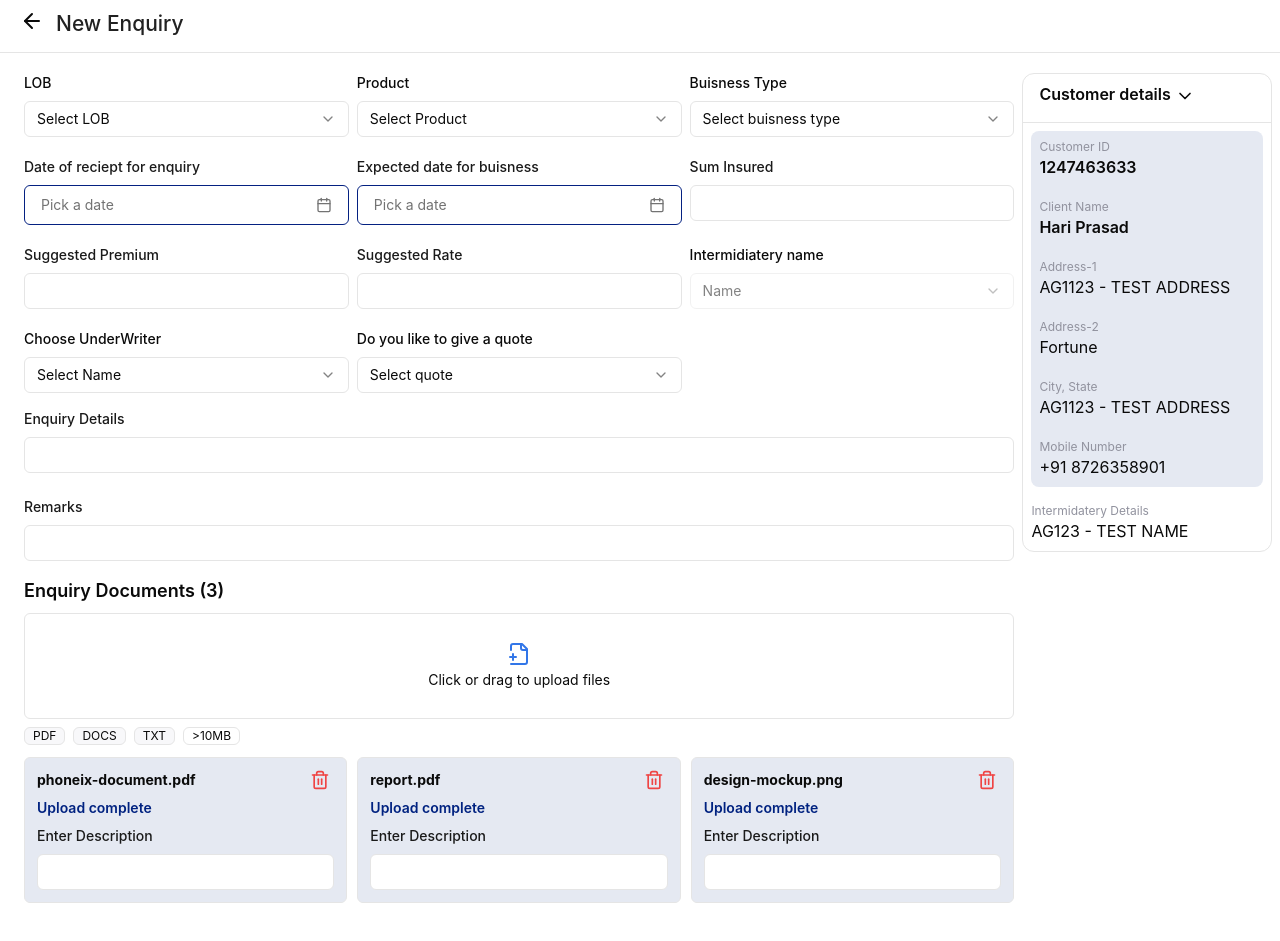
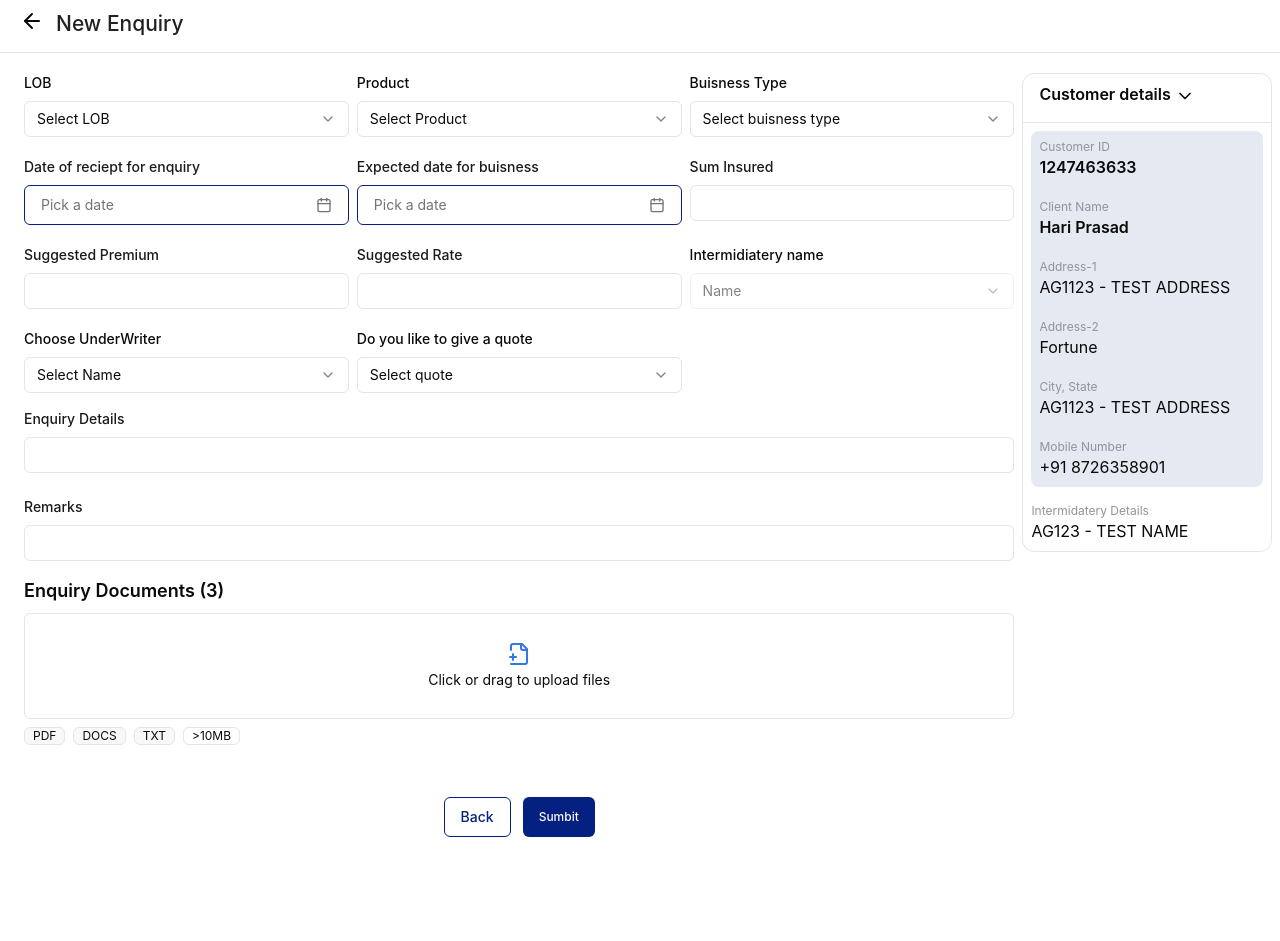
Before and after one commit to WeNxtProducts/CRM_UI, a Next.js app: page /enquiryCreate in a window 1280 px wide. Shown: the top 941 px of the page. After the commit the page ends 837 px from the top, so only its background shows below. Built offline with nearby package versions, Linux system fonts and the light colour scheme.

Commit message:
DMS upload

```diff
--- a/package.json
+++ b/package.json
@@ -3,7 +3,7 @@
   "version": "0.1.0",
   "private": true,
   "scripts": {
-    "dev": "next dev",
+    "dev": "next dev -p 3000",
     "build": "next build",
     "start": "next start",
     "lint": "next lint"
--- a/src/components/enquiry/enquiryNew/enquiryForm.tsx
+++ b/src/components/enquiry/enquiryNew/enquiryForm.tsx
@@ -1,3 +1,4 @@
+/* eslint-disable @typescript-eslint/no-explicit-any */
 'use client'
 
 import React, { useState } from 'react'
@@ -10,7 +11,7 @@ import {
 	SelectContent,
 	SelectGroup,
 	SelectItem,
-	SelectLabel,
+	// SelectLabel,
 	SelectTrigger,
 	SelectValue,
 	SelectWrapper
@@ -27,18 +28,18 @@ import { useSelector } from 'react-redux'
 
 const EnquiryForm = () => {
 	const router = useRouter()
-	const [date, setDate] = React.useState<Date>()
+	// const [date, setDate] = React.useState<Date>()
 	const [enquirySaved, setEnquirySaved] = useState(false)
 	const {
 		register,
 		handleSubmit,
-		formState: { errors },
-		getValues,
+		// formState: { errors },
+		// getValues,
 		control
 	} = useForm({})
 
-	const leadId = useSelector((state:any)=>state.apps.leadId)
-	console.log('leadId:',leadId)
+	const leadId = useSelector((state: any) => state.apps.leadId)
+	console.log('leadId:', leadId)
 
 	const newEnquiry: any = useApiRequests('enquiryCreate', 'POST')
 
@@ -312,7 +313,7 @@ const EnquiryForm = () => {
 						<UploadListArea />
 
 						<div className='flex justify-center gap-x-3'>
-							<Button>Back</Button>
+							<Button variant='outline'>Back</Button>
 
 							<Button onClick={() => setEnquirySaved(true)}>Sumbit</Button>
 						</div>
@@ -327,7 +328,7 @@ const EnquiryForm = () => {
 					)}
 				</div>
 				<div className='col-span-2'>
-					<EnquiryRightBar leadId={leadId}/>
+					<EnquiryRightBar leadId={leadId} />
 				</div>
 			</div>
 		</div>
--- a/src/components/ui/enquiry-docUpload/uploadListArea.tsx
+++ b/src/components/ui/enquiry-docUpload/uploadListArea.tsx
@@ -1,16 +1,50 @@
-import { FilePlus2, Trash2 } from 'lucide-react'
+/* eslint-disable @typescript-eslint/no-explicit-any */
+'use client'
+
+import React, { useCallback, useEffect, useState } from 'react'
+import { Eye, FilePlus2, Save, Trash2 } from 'lucide-react'
 import { Input } from '@/components/ui/input'
-import React, { useCallback } from 'react'
 import { useDropzone } from 'react-dropzone'
 import { Swiper, SwiperSlide } from 'swiper/react'
+import { Navigation } from 'swiper/modules'
+import { getFileFormat, handleFileDownloadOrView, readFileAsBase64 } from '@/lib/mediaHelper'
+import 'swiper/css/navigation'
 import 'swiper/css'
-import { Navigation } from 'swiper/modules'
-import 'swiper/css/navigation'
 
 const UploadListArea = () => {
+	const fileData = {
+		module: 'enquiry',
+		TranId: '1',
+		DocType: 'enquiry',
+		replaceFlag: 'N',
+		dms_status: 'N',
+		uploadscrn: 'enquiry',
+		screenName: 'DMS',
+	};
+	const [files, setFiles] = useState<any>([])
+
 	const onDrop = useCallback(async (acceptedFiles: any) => {
-		console.log('acceptedFiles  : ', acceptedFiles)
-	}, [])
+		const filesBase64: any = [];
+		for (const file of acceptedFiles) {
+			const base64String = await readFileAsBase64(file);
+			filesBase64.push({
+				filename: file.name,
+				base64String: base64String,
+				genType: getFileFormat(file),
+				description: '',
+				...fileData,
+			});
+		}
+
+		setFiles((prevFiles: any) => {
+			const validPrevFiles = Array.isArray(prevFiles) ? prevFiles : [];
+			return [...validPrevFiles, ...filesBase64];
+		});
+	}, []);
+
+	useEffect(() => {
+		console.log("files : ", files)
+	}, [files])
 
 	const { getRootProps, getInputProps, isDragActive } = useDropzone({
 		onDrop,
@@ -29,14 +63,22 @@ const UploadListArea = () => {
 		}
 	})
 
-	const documents = [
-		{ id: 1, name: 'phoneix-document.pdf', status: 'Upload complete' },
-		{ id: 2, name: 'report.pdf', status: 'Upload complete' },
-		{ id: 3, name: 'design-mockup.png', status: 'Upload complete' },
-		// { id: 4, name: 'presentation.pptx', status: 'Upload complete' },
-		// { id: 5, name: 'report.pdf', status: 'Upload complete' },
-		// { id: 6, name: 'report.pdf', status: 'Upload complete' }
-	]
+	const handleChangeVal = (index: any) => (e: any) => {
+		const newDescription = e.target.value;
+		setFiles((prevFiles: any) =>
+			prevFiles.map((file: any, i: any) =>
+				i === index ? { ...file, description: newDescription } : file
+			)
+		);
+	}
+
+	const handleViewFile = (index: any) => {
+		if (Object.prototype.hasOwnProperty.call(files[index], 'base64String')) {
+			handleFileDownloadOrView(files[index]);
+		} else {
+			console.log(files[index]);
+		}
+	};
 
 	return (
 		<div className='mt-4'>
@@ -67,7 +109,7 @@ const UploadListArea = () => {
 				</div>
 			</div>
 
-			<div className='relative mb-10'>
+			<div className='relative mb-10 mt-3'>
 				<Swiper
 					modules={[Navigation]}
 					spaceBetween={10}
@@ -77,29 +119,36 @@ const UploadListArea = () => {
 					className='custom-swiper'
 					style={{
 						// '--swiper-navigation-color': '#ffff',
-						'--swiper-navigation-size':'20px',
-					}}
+						'--swiper-navigation-size': '20px',
+					} as React.CSSProperties}
 				>
-					{documents.map((doc) => (
-						<SwiperSlide key={doc.id}>
-							<div className='mt-3'>
+					{files.map((doc: any, index: any) => (
+						<SwiperSlide key={`${doc.filename}-${index}`}>
+							<div className=''>
 								<div className='flex flex-col gap-y-2 rounded-md border bg-[#E5E9F2] p-3'>
 									<div className='flex flex-row justify-between pr-1'>
-										<p className='text-sm font-bold'>{doc.name}</p>
-										<Trash2 className='h-5 w-5 cursor-pointer text-red-500' />
+										<p className='text-sm font-bold'>{doc.filename}</p>
+										<div>
+											<Trash2 className='h-5 w-5 cursor-pointer text-red-500' />
+											<Eye
+												onClick={() => handleViewFile(index)}
+												className='h-5 w-5 cursor-pointer text-blue-500' />
+											<Save className='h-5 w-5 cursor-pointer text-green-500' />
+										</div>
 									</div>
-									<p className='text-sm font-semibold text-[#002280]'>{doc.status}</p>
+									<p className='text-sm font-semibold text-[#002280]'>{doc.genType}</p>
 									<Input
 										label='Enter Description'
 										type='text'
+										value={doc?.description}
+										className='w-full'
+										onChange={handleChangeVal(index)}
 									/>
 								</div>
 							</div>
 						</SwiperSlide>
 					))}
 				</Swiper>
-
-
 			</div>
 		</div>
 	)
--- /dev/null
+++ b/src/lib/mediaHelper.ts
@@ -0,0 +1,50 @@
+/* eslint-disable @typescript-eslint/no-explicit-any */
+
+export const readFileAsBase64 = (file: File): Promise<string> => {
+    return new Promise((resolve, reject) => {
+        const reader = new FileReader();
+        reader.onload = () => {
+            const base64String = (reader.result as string).split(',')[1];
+            resolve(base64String);
+        };
+        reader.onerror = (error) => reject(error);
+        reader.readAsDataURL(file);
+    });
+};
+
+
+export const getFileFormat = (file: any) => {
+    const extensionFromName = file.name.split('.').pop();
+    return `.${extensionFromName}`;
+};
+
+const getFileType = (filename: any) => {
+    const extension = filename.split('.').pop().toLowerCase();
+    switch (extension) {
+        case 'png':
+        case 'jpg':
+        case 'jpeg':
+            return 'image/' + extension;
+        case 'pdf':
+            return 'application/pdf';
+        default:
+            return 'application/octet-stream';
+    }
+};
+
+export const handleFileDownloadOrView = (file: any) => {
+    const getMimeType = getFileType(file?.genType)
+    const byteCharacters = atob(file.base64String);
+    const byteNumbers = new Array(byteCharacters.length);
+    for (let i = 0; i < byteCharacters.length; i++) {
+        byteNumbers[i] = byteCharacters.charCodeAt(i);
+    }
+    const byteArray = new Uint8Array(byteNumbers);
+    const mimeType = getMimeType;
+    const blob = new Blob([byteArray], { type: mimeType });
+    const url = URL.createObjectURL(blob);
+    const newWindow = window.open(url, '_blank');
+    if (newWindow) {
+        newWindow.onload = () => URL.revokeObjectURL(url);
+    }
+};
```
